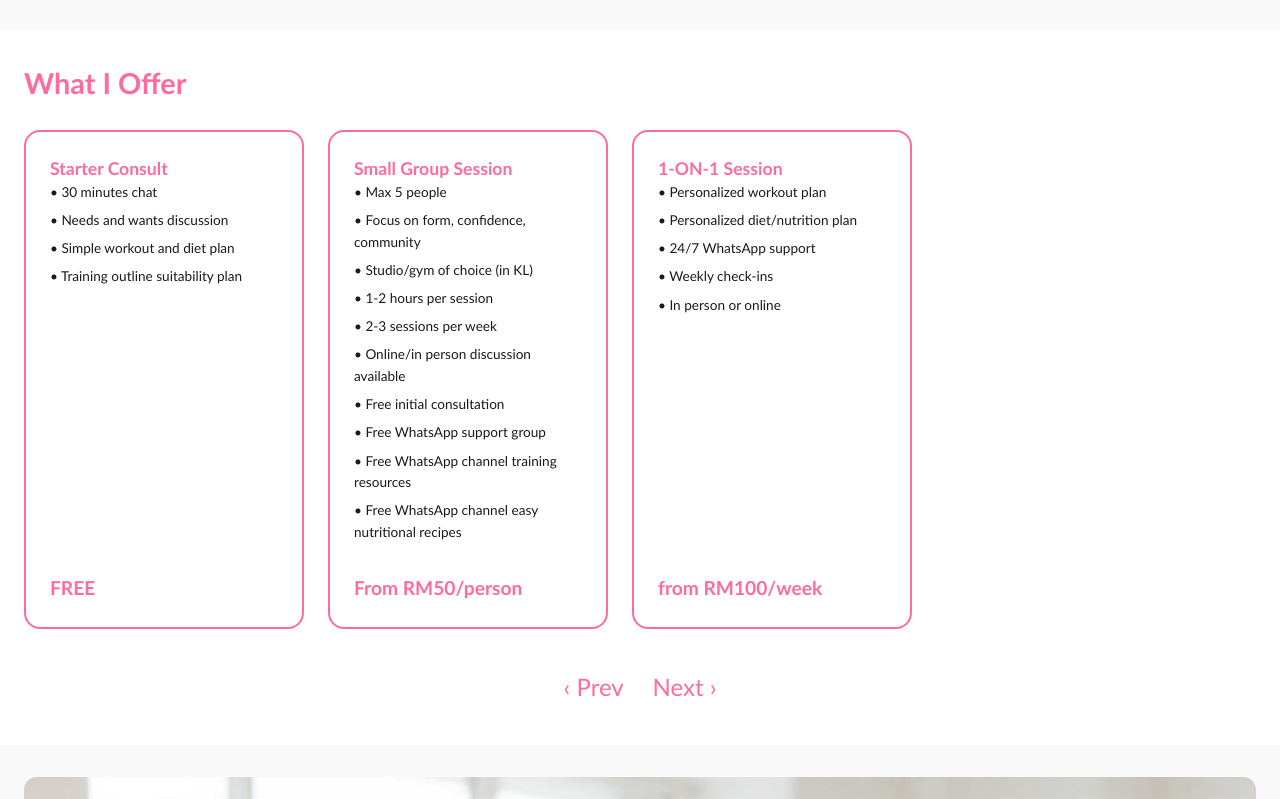
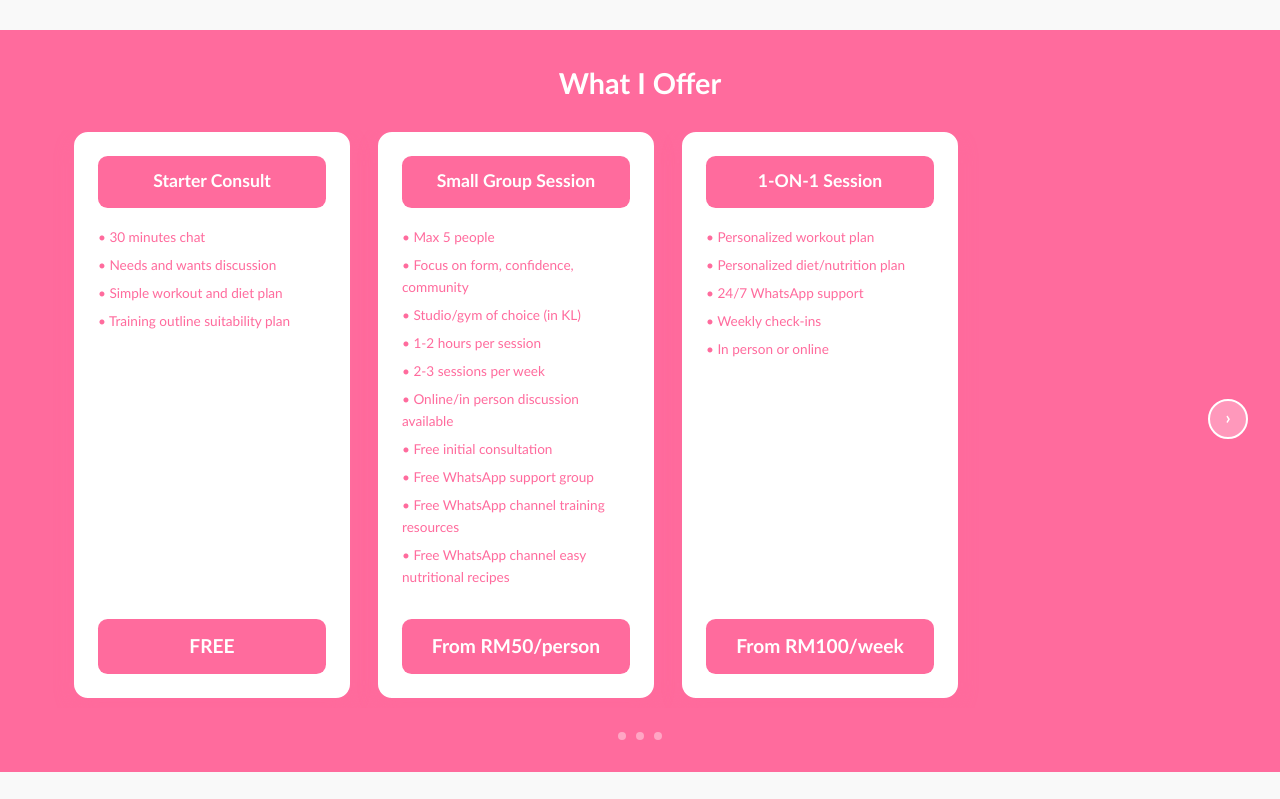
Before and after one commit to BigCalicoCatto/yasminnadia-v1, a Next.js app: page / in a window 1280 px wide. Shown: the part 2801-3600 px from the top of the page. Built offline with nearby package versions, Linux system fonts and the light colour scheme.

Commit message:
Update page.tsx

```diff
--- a/app/page.tsx
+++ b/app/page.tsx
@@ -392,17 +392,20 @@ export default function Home() {
       </section>
 
       {/* WHAT I OFFER - CAROUSEL */}
-      <section style={{ padding: '2rem 1.5rem' }}>
+      <section style={{ padding: '2rem 1.5rem', backgroundColor: '#FF6B9D' }}>
         <h2
           style={{
             fontSize: '1.8rem',
             fontWeight: 700,
             marginBottom: '1.5rem',
-            color: '#FF6B9D',
+            color: '#ffffff',
+            textAlign: 'center',
           }}
         >
           What I Offer
         </h2>
+
+        <div style={{ position: 'relative' }}>
           {/* Carousel */}
           <div
             ref={carouselRef}
@@ -411,10 +414,11 @@ export default function Home() {
               gap: '1.5rem',
               overflowX: 'auto',
               scrollBehavior: 'smooth',
-            marginBottom: '1.5rem',
               scrollbarWidth: 'none',
               msOverflowStyle: 'none',
               paddingBottom: '0.5rem',
+              paddingLeft: '3rem',
+              paddingRight: '3rem',
             }}
             className="carousel"
           >
@@ -449,7 +453,7 @@ export default function Home() {
                   'Weekly check-ins',
                   'In person or online',
                 ],
-              price: 'from RM100/week',
+                price: 'From RM100/week',
               },
             ].map((card, idx) => (
               <div
@@ -462,11 +466,23 @@ export default function Home() {
                   padding: '1.5rem',
                   display: 'flex',
                   flexDirection: 'column',
+                  boxShadow: '0 8px 20px rgba(255, 107, 157, 0.2)',
                 }}
               >
-              <h3 style={{ fontSize: '1.1rem', fontWeight: 700, marginBottom: '1rem', color: '#FF6B9D', margin: 0 }}>
+                <div
+                  style={{
+                    backgroundColor: '#FF6B9D',
+                    color: '#ffffff',
+                    padding: '0.8rem',
+                    borderRadius: '0.6rem',
+                    marginBottom: '1.2rem',
+                    textAlign: 'center',
+                  }}
+                >
+                  <h3 style={{ fontSize: '1.1rem', fontWeight: 700, margin: 0 }}>
                     {card.title}
                   </h3>
+                </div>
                 <ul
                   style={{
                     listStyle: 'none',
@@ -475,6 +491,7 @@ export default function Home() {
                     flex: 1,
                     fontSize: '0.85rem',
                     lineHeight: 1.6,
+                    color: '#FF6B9D',
                   }}
                 >
                   {card.items.map((item, i) => (
@@ -483,41 +500,72 @@ export default function Home() {
                     </li>
                   ))}
                 </ul>
-              <p style={{ fontSize: '1.2rem', fontWeight: 700, color: '#FF6B9D', margin: 0 }}>
+                <div
+                  style={{
+                    backgroundColor: '#FF6B9D',
+                    color: '#ffffff',
+                    padding: '0.8rem',
+                    borderRadius: '0.6rem',
+                    textAlign: 'center',
+                  }}
+                >
+                  <p style={{ fontSize: '1.2rem', fontWeight: 700, margin: 0 }}>
                     {card.price}
                   </p>
+                </div>
               </div>
             ))}
           </div>
 
-        {/* Scroll Controls */}
-        <div style={{ display: 'flex', gap: '0.8rem', justifyContent: 'center' }}>
-          <button
-            onClick={() => scroll('left')}
-            style={{
-              background: 'none',
-              border: 'none',
-              cursor: 'pointer',
-              fontSize: '1.5rem',
-              color: '#FF6B9D',
-              padding: '0.5rem',
-            }}
-          >
-            ‹ Prev
-          </button>
+          {/* Right Arrow */}
           <button
             onClick={() => scroll('right')}
             style={{
-              background: 'none',
-              border: 'none',
+              position: 'absolute',
+              right: '0.5rem',
+              top: '50%',
+              transform: 'translateY(-50%)',
+              backgroundColor: 'rgba(255, 255, 255, 0.3)',
+              border: '2px solid #ffffff',
               cursor: 'pointer',
-              fontSize: '1.5rem',
-              color: '#FF6B9D',
-              padding: '0.5rem',
+              width: '40px',
+              height: '40px',
+              borderRadius: '50%',
+              display: 'flex',
+              alignItems: 'center',
+              justifyContent: 'center',
+              color: '#ffffff',
+              fontSize: '1.1rem',
+              fontWeight: 700,
+              transition: 'all 0.3s ease',
+              zIndex: 5,
+            }}
+            onMouseEnter={(e) => {
+              e.currentTarget.style.backgroundColor = '#ffffff';
+              e.currentTarget.style.color = '#FF6B9D';
+            }}
+            onMouseLeave={(e) => {
+              e.currentTarget.style.backgroundColor = 'rgba(255, 255, 255, 0.3)';
+              e.currentTarget.style.color = '#ffffff';
             }}
           >
-            Next ›
+            ›
           </button>
+        </div>
+
+        {/* Dot Indicators */}
+        <div style={{ display: 'flex', gap: '0.6rem', justifyContent: 'center', marginTop: '1.5rem' }}>
+          {[0, 1, 2].map((idx) => (
+            <div
+              key={idx}
+              style={{
+                width: '8px',
+                height: '8px',
+                borderRadius: '50%',
+                backgroundColor: 'rgba(255, 255, 255, 0.4)',
+              }}
+            />
+          ))}
         </div>
 
         <style>{`
```
Lines whose indentation alone changed are shown as unchanged.
